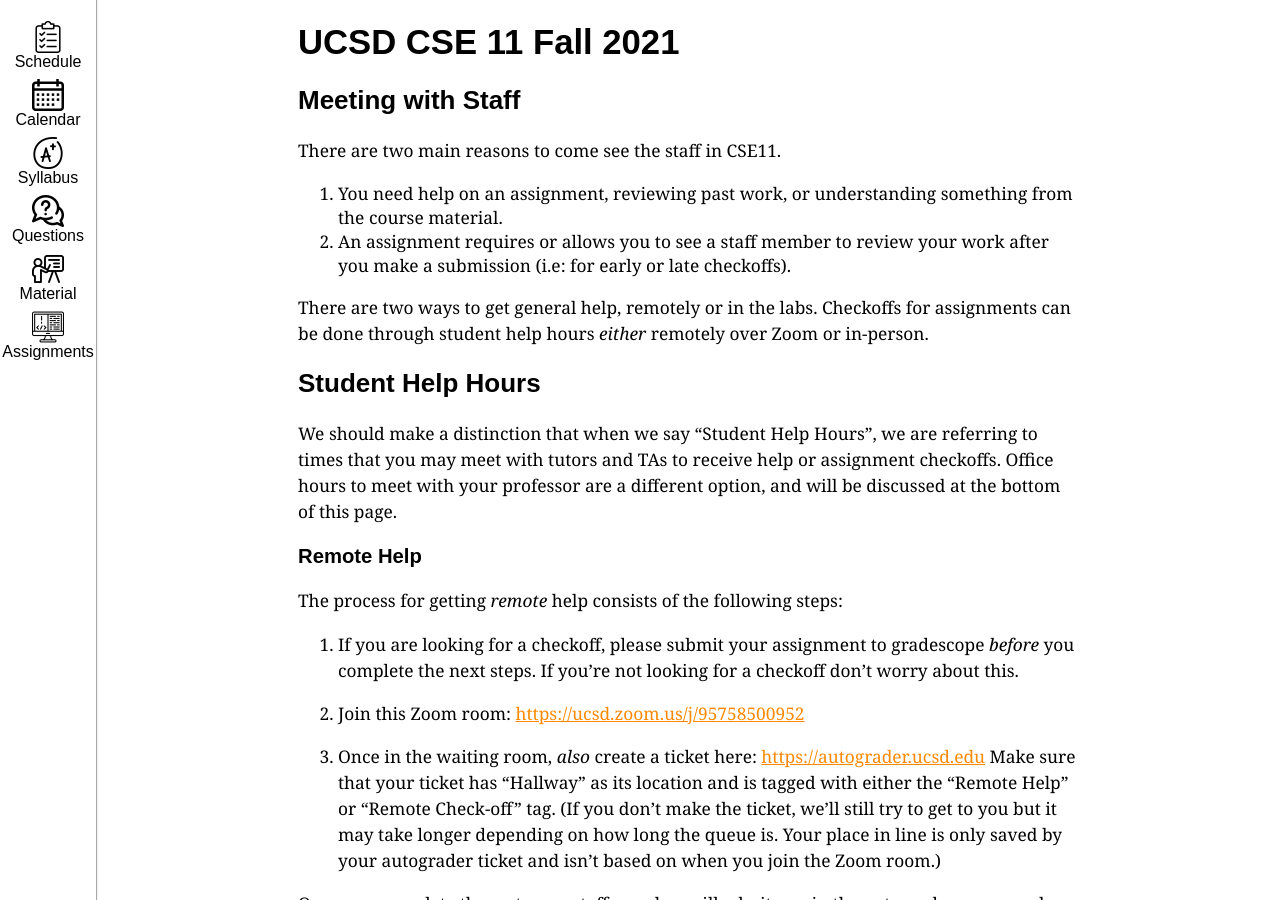
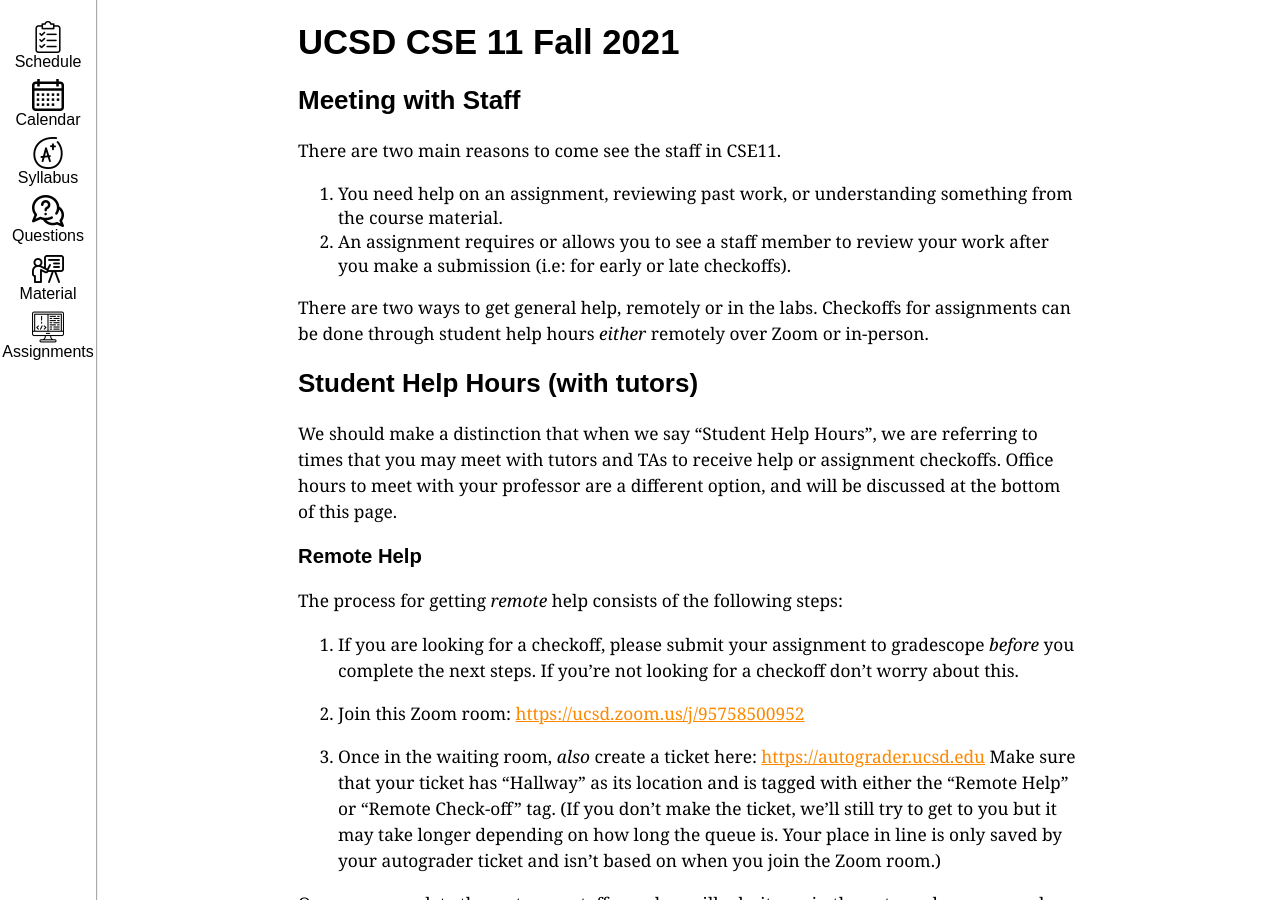
Before and after one commit to ucsd-cse11-w22/ucsd-cse11-w22.github.io, a Jekyll site: the page built from help-hours.md, in a window 1280 px wide and 900 px high. Built offline with Jekyll 4.4.1, drawn with Linux system fonts in a browser that asks for light colours; some of the changed text lies outside the part shown.

Commit message:
Update help-hours.md

```diff
--- a/help-hours.md
+++ b/help-hours.md
@@ -16,7 +16,7 @@ work after you make a submission (i.e: for early or late checkoffs).
 There are two ways to get general help, remotely or in the labs. Checkoffs for
 assignments can be done through student help hours _either_ remotely over Zoom or in-person.
 
-## Student Help Hours
+## Student Help Hours (with tutors)
 We should make a distinction that when we say "Student Help Hours", we are referring to times
 that you may meet with tutors and TAs to receive help or assignment checkoffs. Office hours to
 meet with your professor are a different option, and will be discussed at the bottom of this page.
@@ -85,7 +85,7 @@ looks like this:
 You don't have to go to the labs just for help – you're also welcome just to go
 there to work any time!
 
-### Instructor (Professor) Office Hours
+### Instructor Office Hours (with professors)
 
 “Office hours” should maybe be called “student hours” – they are times where
 we are available in our office (physically or virtually) **for you**. You can
```
